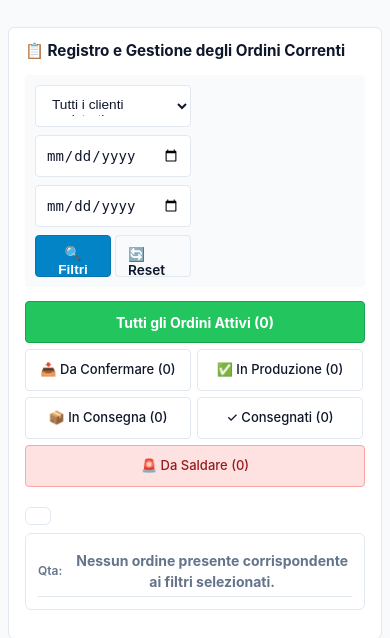
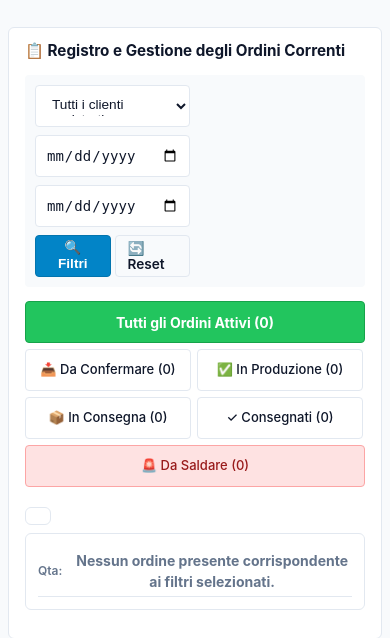
Before and after one commit to landitommaso1001/mozzapp, a Flask app: page /admin/ in a window 390 px wide. Shown: the part 443-1081 px from the top of the page. Run offline with Flask 3, Linux system fonts and the light colour scheme; the visitor is signed in with stand-in values (Sample User, id 1).

Commit message:
Add files via upload

```diff
--- a/static/style.css
+++ b/static/style.css
@@ -324,34 +324,33 @@ button span.smartphone-layout, .btn span.smartphone-layout {
 }
 
 /* ==========================================================================
-       🎯 SMARTPHONE FILTER BLOCK ENGINE: 3-ROW BALANCED MATRIX
+   📱 ISOLATED MOBILE FILTER ENGINE (DOES NOT TOUCH DESKTOP CORES)
    ========================================================================== */
 @media (max-width: 768px) {
-        /* ... place this inside your existing @media block ... */
-
-        /* Force our specific filter form to bypass the global single-column flex rules */
-        form.filter-form-grid {
+    /* 1. Target the filter form ONLY when the browser screen matches smartphone size */
+    main .card form[method="GET"],
+    form:has(select[name="client_id"]):has(input[name="date_from"]) {
         display: grid !important;
         grid-template-columns: repeat(2, 1fr) !important;
         gap: 10px !important;
         width: 100% !important;
     }
 
-        /* 🟦 Row 1: Expand Client Search Dropdown to 100% width */
-        form.filter-form-grid select[name="client_id"] {
+    /* Row 1: Expand Client Dropdown to 100% mobile column width */
+    main .card form[method="GET"] select[name="client_id"] {
         grid-column: span 2 !important;
         width: 100% !important;
     }
 
-        /* 📅 Row 2: Let Start Date and End Date split 50/50 side-by-side */
-        form.filter-form-grid input[type="date"] {
+    /* Row 2: Let both Date field entries sit 50/50 side by side */
+    main .card form[method="GET"] input[type="date"] {
         grid-column: span 1 !important;
         width: 100% !important;
     }
 
-        /* 🔘 Row 3: Split Filter Action Button and Reset Button 50/50 side-by-side */
-        form.filter-form-grid button[type="submit"],
-        form.filter-form-grid a[href*="active_tab=orders"] {
+    /* Row 3: Split Filter Action Button and Reset Button 50/50 side by side */
+    main .card form[method="GET"] button[type="submit"],
+    main .card form[method="GET"] a[href*="active_tab=orders"] {
         grid-column: span 1 !important;
         width: 100% !important;
         height: 42px !important;
@@ -360,4 +359,6 @@ button span.smartphone-layout, .btn span.smartphone-layout {
         align-items: center !important;
         justify-content: center !important;
     }
+
+
 }
```
Lines whose indentation alone changed are shown as unchanged.
